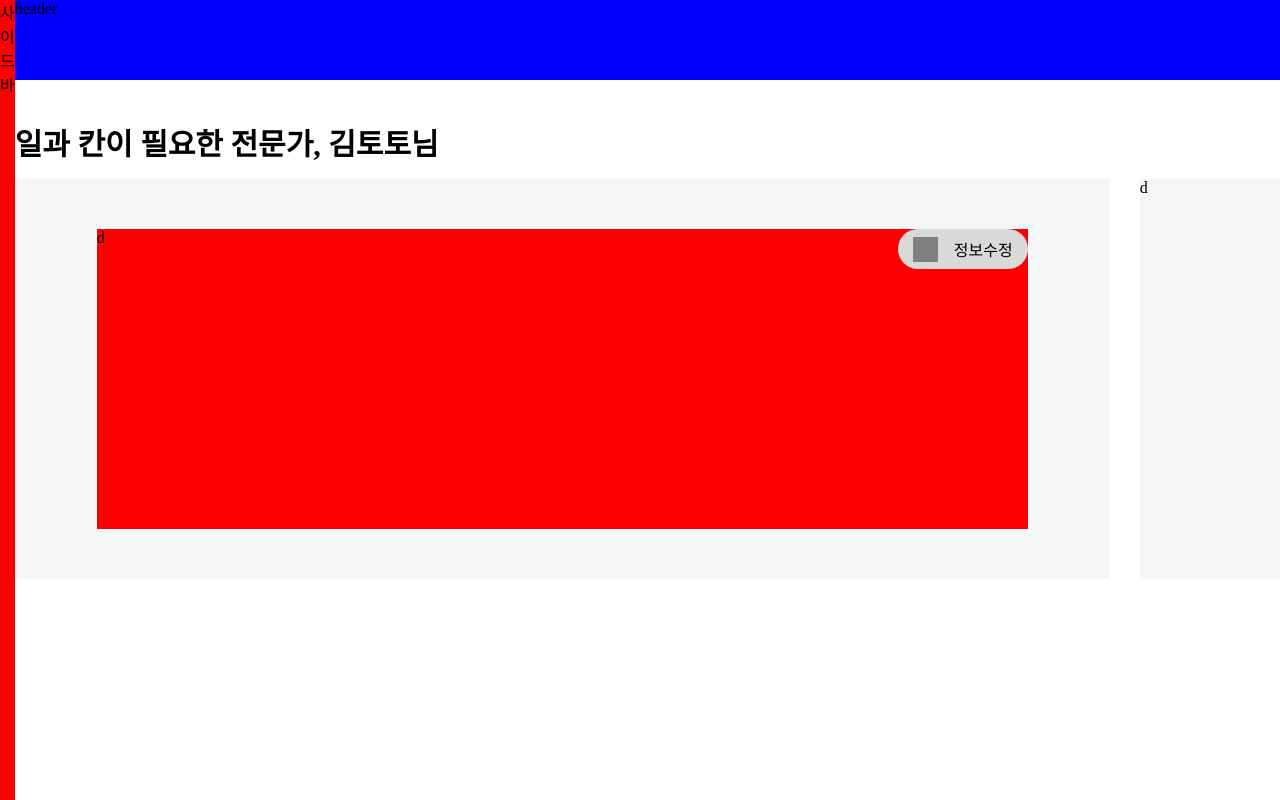
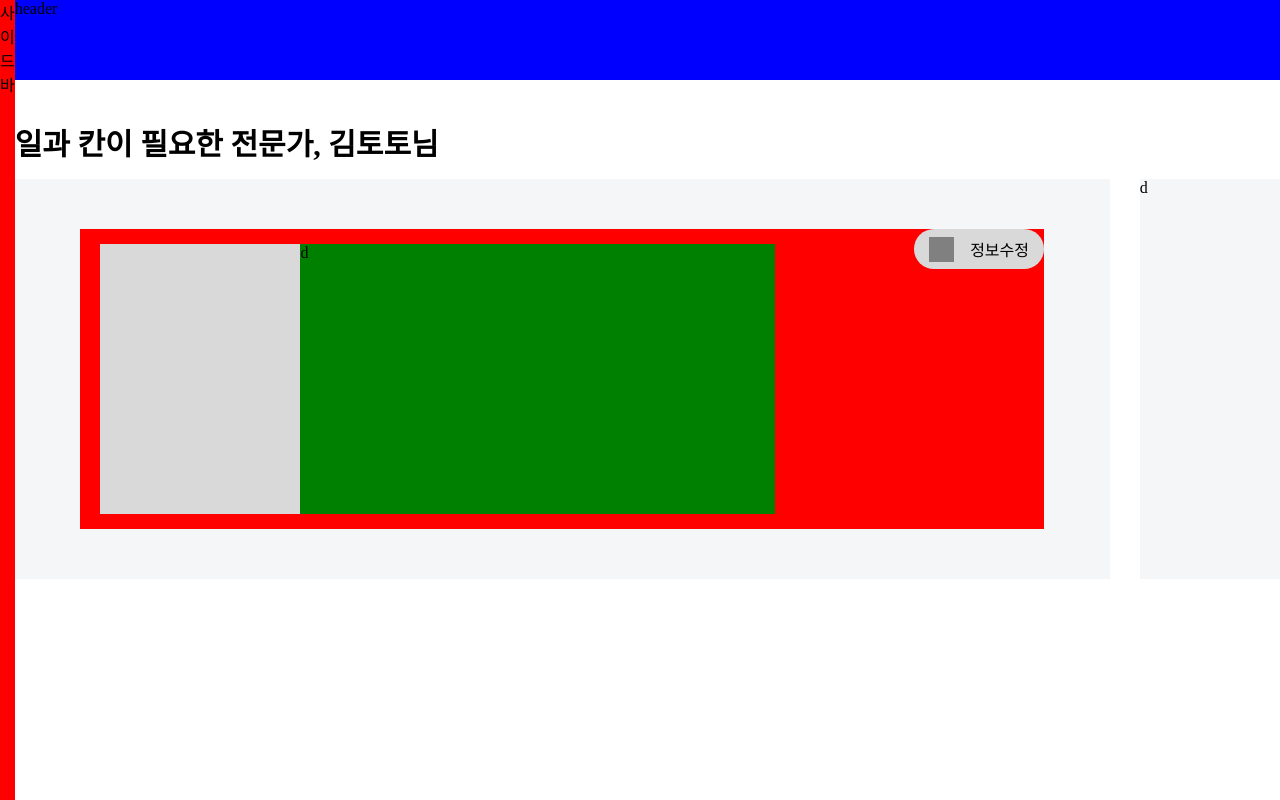
Before and after one commit to cryingdryice/ILKAN-web, a React (Vite) app: page /main/myPage in a window 1280 px wide. Shown: the top 800 px of the page. Built offline with nearby package versions, Linux system fonts and the light colour scheme; the HTML template or start-up script is replaced by a standard one.

Commit message:
feat: profile img 레이아웃 구현

```diff
--- a/src/css/myPage.module.css
+++ b/src/css/myPage.module.css
@@ -23,15 +23,16 @@
   height: 400px;
   background-color: #f5f6f8;
   display: flex;
-  flex-direction: row;
   justify-content: center;
   align-items: center;
 }
 .leftInner {
-  width: 85%;
+  width: 88%;
   height: 300px;
   background-color: red;
   position: relative;
+  display: flex;
+  align-items: center;
 }
 
 .editContent {
@@ -45,6 +46,7 @@
   align-items: center;
   position: absolute;
   right: 0;
+  top: 0;
 }
 
 .editContetnBox {
@@ -52,7 +54,18 @@
   height: 25px;
   background-color: #808080;
 }
+.imgAndContentDiv {
+  background-color: green;
+  height: 90%;
+  width: 70%;
+  margin-left: 20px;
+  display: flex;
+  flex-direction: row;
+}
 .profileImg {
+  height: 100%;
+  width: 200px;
+  background-color: #d9d9d9;
 }
 
 .rightDiv {
--- a/src/pages/main/myPage.tsx
+++ b/src/pages/main/myPage.tsx
@@ -14,8 +14,10 @@ export default function MyPage() {
                 <span className={myPageStyle.editContetnBox}></span>
                 <span className={myPageStyle.editContentText}>정보수정</span>
               </div>
-              <div className={myPageStyle.profileImg}></div>
-              <div className={myPageStyle.profileContent}>d</div>
+              <div className={myPageStyle.imgAndContentDiv}>
+                <div className={myPageStyle.profileImg}></div>
+                <div className={myPageStyle.profileContent}>d</div>
+              </div>
             </div>
           </div>
           <div className={myPageStyle.rightDiv}>d</div>
```
